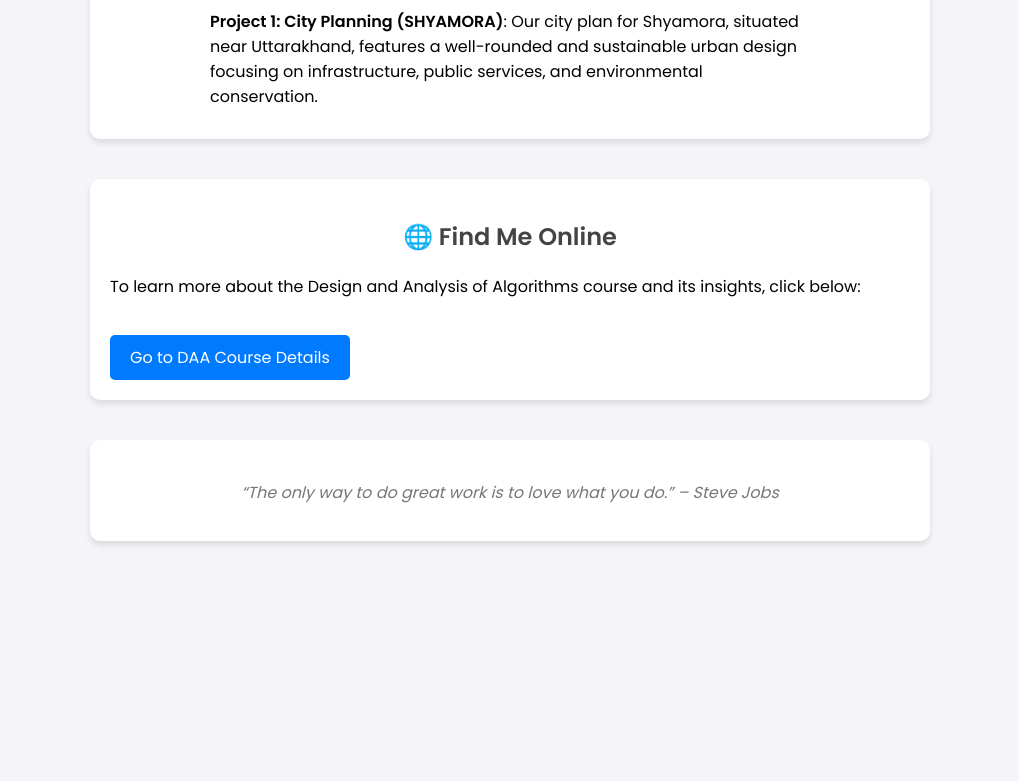
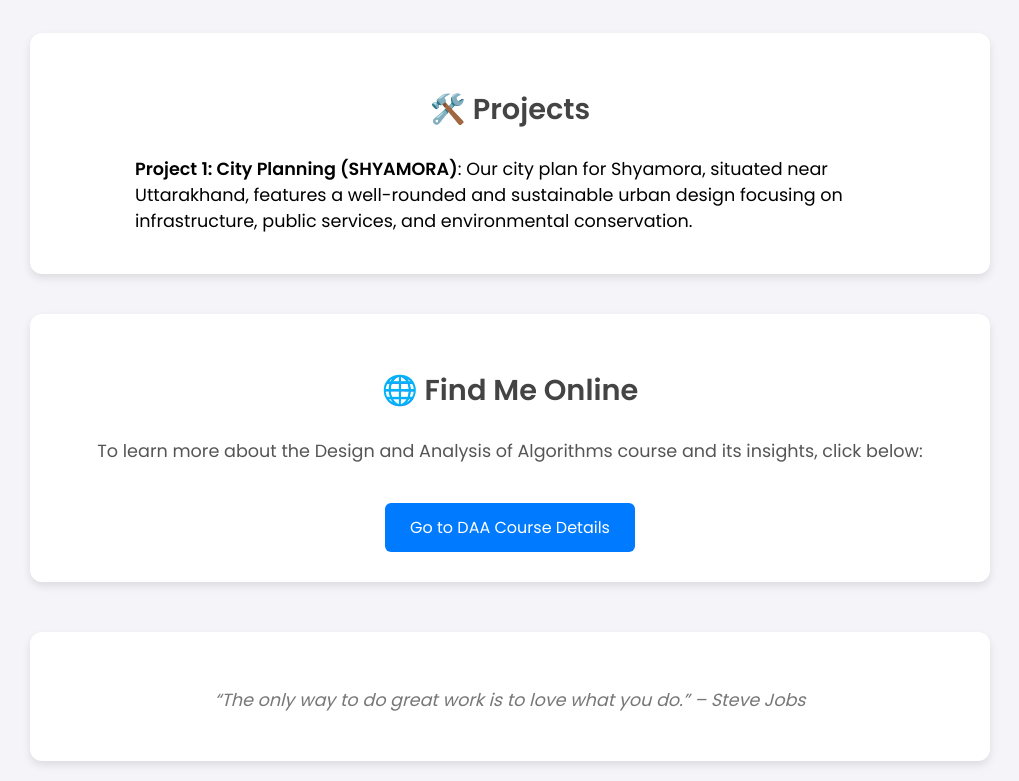
Before and after one commit to RahulRanjan-22/daa_portfolio.github.io, a plain HTML site: page index.html in a window 1280 px wide. Shown: the part 1625-2406 px from the top of the page, without its empty margins (130-1149 px from the left). Before the commit the page ends 2186 px from the top, so only its background shows below. Drawn offline with Linux system fonts and the light colour scheme.

Commit message:
Update index.html

```diff
--- a/index.html
+++ b/index.html
@@ -11,43 +11,50 @@
             margin: 0;
             padding: 0;
             background-color: #f4f4f9;
-            display: flex;
-            justify-content: center;
-            align-items: center;
+            display: grid;
+            place-items: center;
             min-height: 100vh;
             text-align: center;
-            flex-direction: column;
         }
 
         header, section, footer {
-            width: 80%;
-            max-width: 800px;
+            width: 100%;
+            max-width: 900px;
             margin: 20px auto;
-            padding: 20px;
+            padding: 30px;
             background: #ffffff;
-            box-shadow: 0 4px 6px rgba(0, 0, 0, 0.1);
-            border-radius: 10px;
-            text-align: left;
+            box-shadow: 0 4px 8px rgba(0, 0, 0, 0.1);
+            border-radius: 12px;
+        }
+
+        header {
+            text-align: center;
         }
 
         header h1 {
-            margin-bottom: 20px;
             color: #333;
-            text-align: center;
+            margin-bottom: 15px;
+            font-size: 2.2rem;
+        }
+
+        header p {
+            font-size: 1.1rem;
+            color: #555;
+            line-height: 1.6;
         }
 
         header img {
-            margin: 20px 0;
+            display: block;
+            margin: 20px auto;
             border-radius: 8px;
-            display: block;
-            margin-left: auto;
-            margin-right: auto;
+            max-width: 100%;
+            height: auto;
         }
 
         section h2 {
             color: #444;
-            margin: 20px 0;
-            text-align: center;
+            margin: 25px 0;
+            font-size: 1.8rem;
         }
 
         section ul {
@@ -55,11 +62,19 @@
             padding: 0;
             text-align: left;
             margin: 0 auto;
-            max-width: 600px;
+            max-width: 750px;
+            font-size: 1.1rem;
         }
 
         section ul li {
             margin: 10px 0;
+        }
+
+        section p {
+            font-size: 1.1rem;
+            line-height: 1.6;
+            color: #555;
+            margin-top: 20px;
         }
 
         nav ul {
@@ -68,35 +83,46 @@
             display: flex;
             justify-content: center;
             gap: 20px;
-            margin-top: 20px;
+            margin-top: 25px;
         }
 
         nav ul li a {
             text-decoration: none;
             color: #0066cc;
             font-weight: bold;
+            padding: 8px 20px;
+            border-radius: 5px;
+            transition: background-color 0.3s ease;
+        }
+
+        nav ul li a:hover {
+            background-color: #f1f1f1;
+        }
+
+        footer {
+            margin-top: 30px;
         }
 
         footer blockquote {
             font-style: italic;
             color: #777;
-            margin-top: 20px;
-            text-align: center;
+            font-size: 1.1rem;
+            margin-top: 25px;
         }
 
         a {
             display: inline-block;
             margin-top: 20px;
-            padding: 10px 20px;
-            color: #ffffff;
+            padding: 12px 25px;
+            color: #fff;
             background: #007bff;
             text-decoration: none;
-            border-radius: 5px;
-            text-align: center;
+            border-radius: 6px;
+            transition: background-color 0.3s ease;
         }
 
         a:hover {
-            background: #0056b3;
+            background-color: #0056b3;
         }
     </style>
 </head>
```
